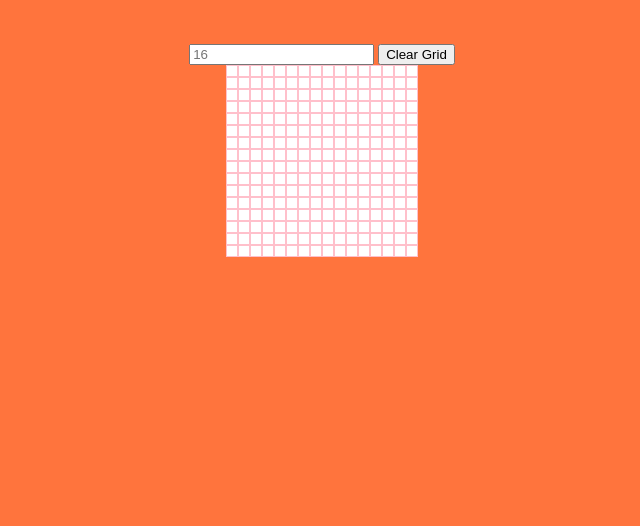
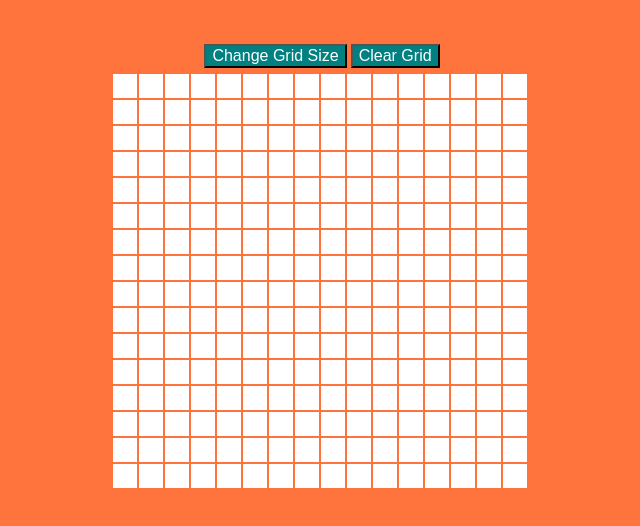
Before and after one commit to robint88/js-etch-a-sketch, a plain HTML site: page index.html in a window 1280 px wide. Shown: the part 114-640 px from the top of the page, without its empty margins (318-958 px from the left). Drawn offline with nearby package versions, Linux system fonts and the light colour scheme.

Commit message:
Add grid reset basics function & style buttons

```diff
--- a/index.html
+++ b/index.html
@@ -8,7 +8,7 @@
 <body>
 	<div class="container">
 		<h2>JS Etch-A-Sketch</h2>
-		<input type="number" id="number" placeholder="16">
+		<button id="reset">Change Grid Size</button>
 		<button id="btn">Clear Grid</button>
 		<div id="squares">
 
--- a/scripts.js
+++ b/scripts.js
@@ -1,14 +1,12 @@
 $(document).ready(function(){
 
 
-//NEED TO GET VALUE OF INPUT - NOT WORKING
-	// const numInput = parseInt($('#number').val());
-	// console.log(numInput);
+	const btn = $('#btn');
+	const reset = $('#reset');
 
+	$(btn).on('click', clearGrid);
+	$(reset).on('click', resetSize);
 
-	const button = $('#btn');
-
-	$('button').on('click', clearGrid);
 
 	//Create squares grid
 	for(let i=0; i < 16; i++){
@@ -21,9 +19,20 @@ $(document).ready(function(){
 		$(this).addClass('changed');
 	});
 
+	//------FUNCTIONS------//
+
 	//Clear Grid
 	function clearGrid(){
 		$('.square').removeClass('changed');
 	}
 
+	//Change grid size
+	function resetSize(){
+		$('#reset').on('click', function(){
+			//Reset grid size
+			let popup = prompt('What size grid? (Number must be greater than 16)');
+			console.log(popup);
+		});
+	}
+
 });
--- a/style.css
+++ b/style.css
@@ -13,7 +13,13 @@ h2	{
 	font-family: sans-serif;
 	color: teal;
 	font-size: 3.5em;
+}
 
+button {
+	background: teal;
+	color: white;
+	font-size: 1em;
+	margin-bottom: 5px;
 }
 
 .container {
@@ -22,20 +28,20 @@ h2	{
 }
 
 #squares {
-	background: pink;
 	margin: 0 auto;
-	height: 192px;
-    width: 192px;
+	height: 420px;
+    width: 420px;
 	text-align: center;
 
 }
 
 .square {
 	background: white;
+	text-align: center;
 	display: inline-block;
 	float: left;
-	height: 10px;
-    width: 10px;
+	height: 24px;
+    width: 24px;
     margin: 1px;
 }
 
```
